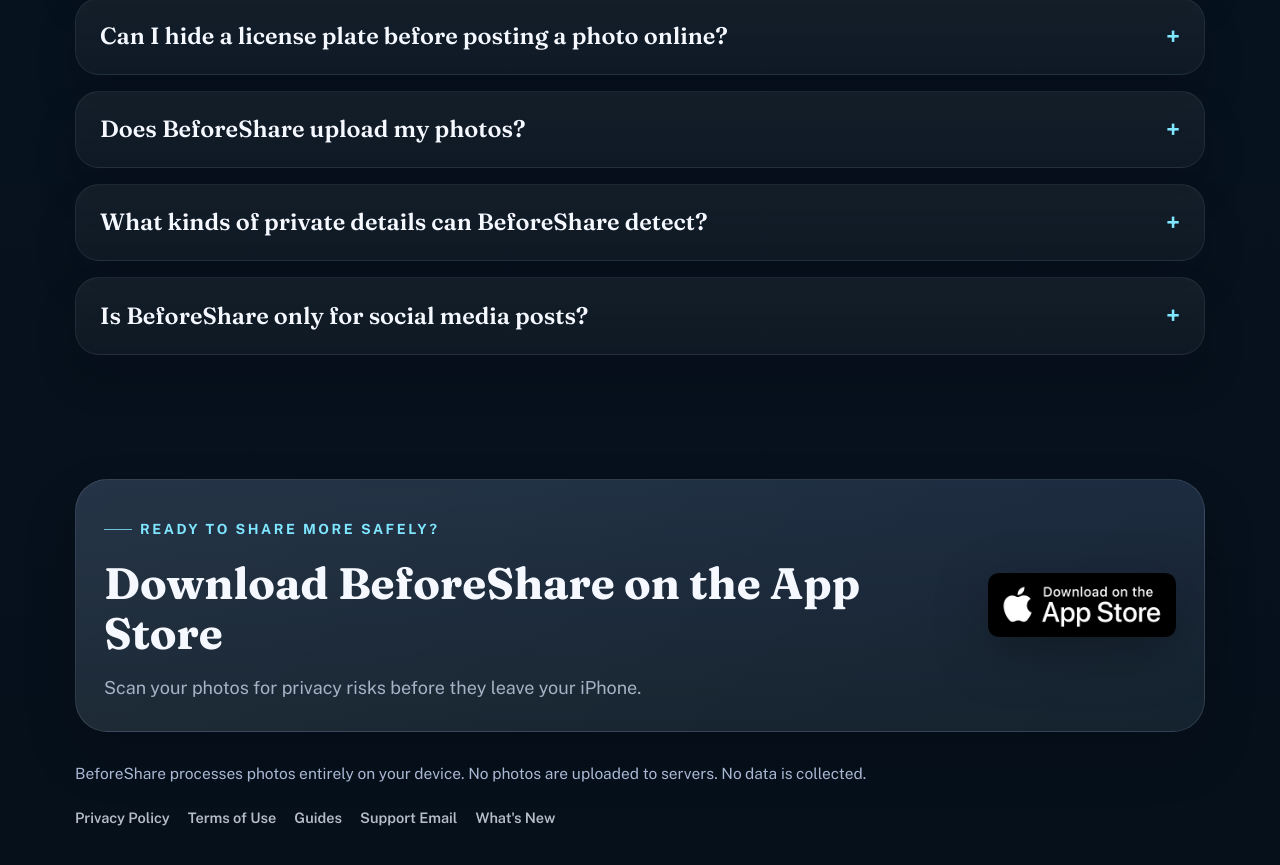
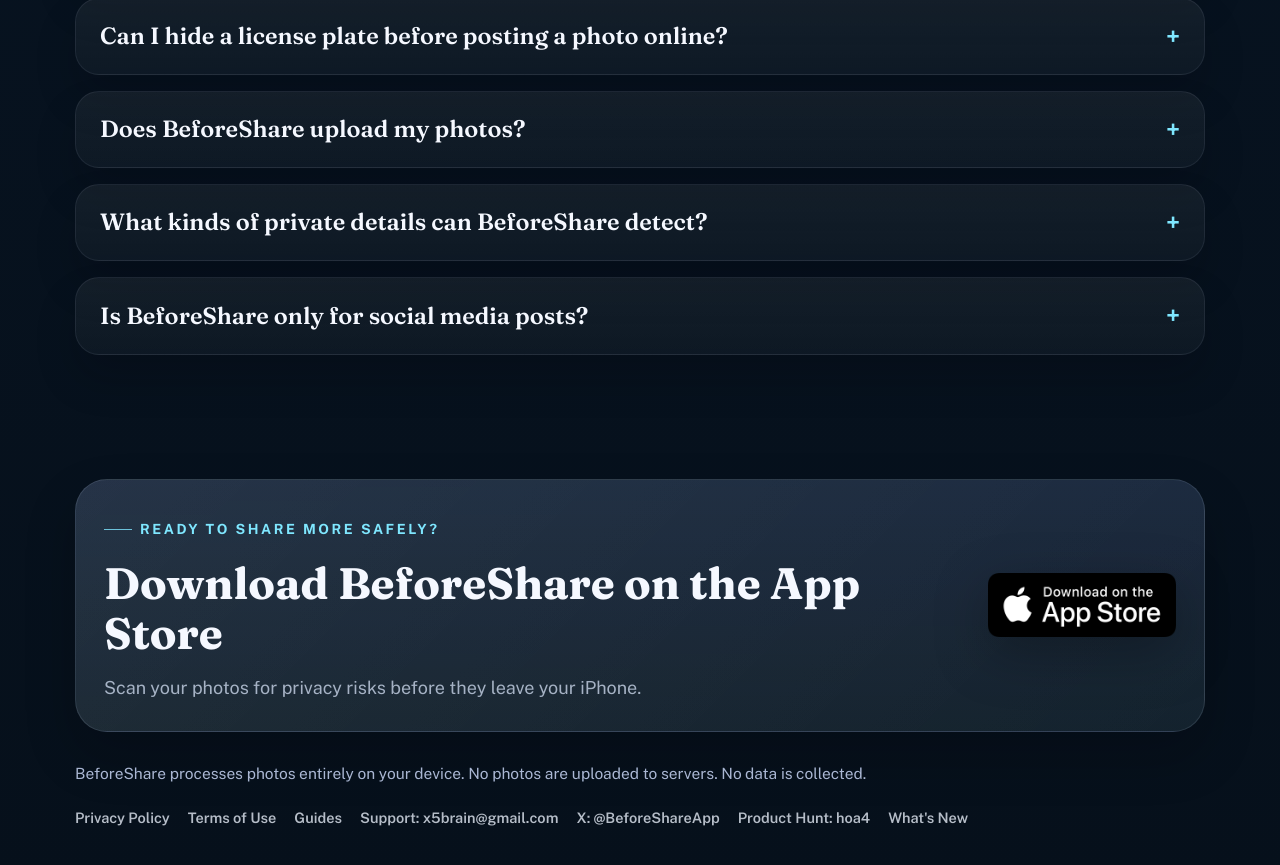
Before and after one commit to zero-times/beforeshare.app, a Jekyll site: the page built from index.html, in a window 1280 px wide and 900 px high, scrolled down 5552 px. Shown: the top 865 px of the window. Built offline with Jekyll 4.4.1, drawn with Linux system fonts in a browser that asks for light colours; nearby versions of some CDN libraries.

Commit message:
update footer

```diff
--- a/_config.yml
+++ b/_config.yml
@@ -8,7 +8,7 @@
 og_image_alt                              : BeforeShare social preview showing a photo privacy workflow for iPhone
 social_share_title                        : BeforeShare - Check photos for privacy leaks before sharing
 social_share_description                  : Blur faces, license plates, QR codes, and remove EXIF metadata on iPhone. Everything runs on-device. No uploads.
-twitter_site                              :
+twitter_site                              : '@BeforeShareApp'
 
 # App Info
 ios_app_id                                : 6760444994
@@ -183,8 +183,9 @@
 email_address                             : x5brain@gmail.com
 facebook_username                         :
 instagram_username                        :
-twitter_username                          :
+twitter_username                          : BeforeShareApp
 github_username                           :
+product_hunt_username                     : hoa4
 youtube_username                          :
 mastodon_link                             :
 
--- a/_includes/footer.html
+++ b/_includes/footer.html
@@ -16,7 +16,13 @@
 			<a href="{{ '/terms/' | relative_url }}" target="_self">Terms of Use</a>
 			<a href="{{ '/blog/' | relative_url }}" target="_self">Guides</a>
 			{% if site.email_address %}
-				<a href="mailto:{{ site.email_address }}">Support Email</a>
+				<a href="mailto:{{ site.email_address }}">Support: {{ site.email_address }}</a>
+			{% endif %}
+			{% if site.twitter_username %}
+				<a href="https://x.com/{{ site.twitter_username }}" target="_blank" rel="noopener">X: @{{ site.twitter_username }}</a>
+			{% endif %}
+			{% if site.product_hunt_username %}
+				<a href="https://www.producthunt.com/@{{ site.product_hunt_username }}" target="_blank" rel="noopener">Product Hunt: {{ site.product_hunt_username }}</a>
 			{% endif %}
 			<a href="{{ '/changelog/' | relative_url }}" target="_self">What's New</a>
 		</div>
```
